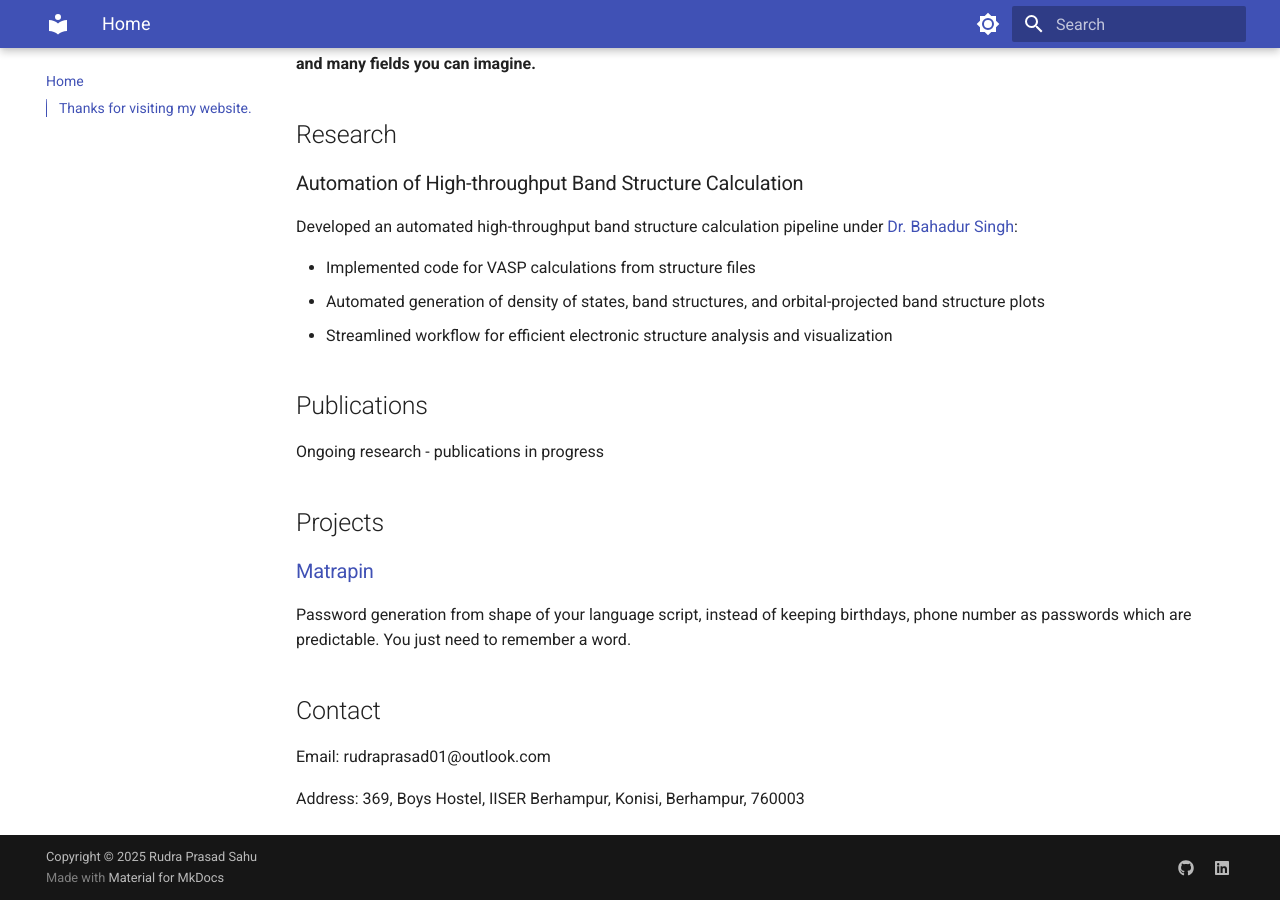
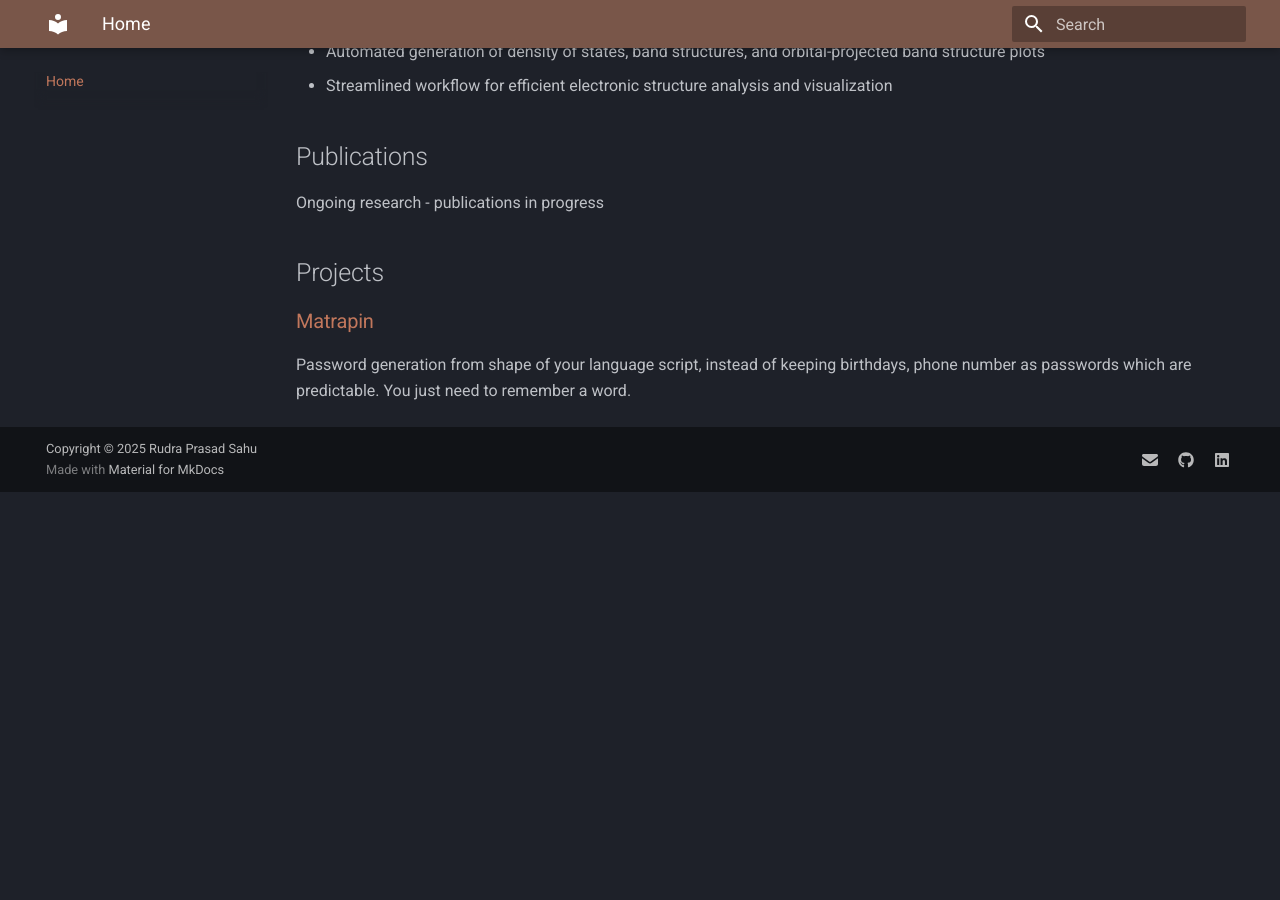
Before and after one commit to rudraprsd/rudraprsd.github.io, an MkDocs documentation site: the page built from docs/index.md, in a window 1280 px wide and 900 px high, scrolled down 701 px. Built offline with MkDocs 1.6.1 and Material for MkDocs 9.7.7, drawn with Linux system fonts in a browser that asks for light colours; after the commit the page ends 1193 px from its top, so only the background shows below that; some of the changed text lies outside the part shown.

Commit message:
GOT theme

```diff
--- a/docs/index.md
+++ b/docs/index.md
@@ -1,11 +1,14 @@
-# Work in Progress.
-### Thanks for visiting my website.
+# Winter is coming.
 
-<p style="text-align: center;">
+<!-- <p style="text-align: center;">
   <img src="assets/profile_img.jpg" alt="Profile image of Rudra Prasad Sahu" width="180">
-</p>
+</p> -->
+
+<img src="assets/dragon_1.png" alt="Dragon Sticker" style="width:350px; float:right; margin-top:-30px; margin-right:-20px; position:relative; z-index:5;" />
+
 # Rudra Prasad Sahu
 BS-MS 5th Year, Physics and Computer Science
+
 
 ## About
 
@@ -24,13 +27,14 @@ Developed an automated high-throughput band structure calculation pipeline under
 
 Ongoing research - publications in progress
 
+<!-- <div style="float: right; width: 320px; margin: 0 0 10px 20px;">
+  <img src="assets/dragon_1.png" alt="Dragon" style="width: 100%; border-radius: 8px;" />
+</div> -->
 ## Projects
 
 ### [Matrapin](https://matrapin.netlify.app/)
 Password generation from shape of your language script, instead of keeping birthdays, phone number as passwords which are predictable. You just need to remember a word.
 
-## Contact
-
-Email: rudraprasad01@outlook.com
-
-Address: 369, Boys Hostel, IISER Berhampur, Konisi, Berhampur, 760003
+<!-- <div class="footer-banner">
+  <img src="assets/dra_gon.png" alt="Dragon Banner" />
+</div> -->
--- a/mkdocs.yml
+++ b/mkdocs.yml
@@ -3,18 +3,13 @@ site_url: https://rudraprsd.github.io/
 theme:
   name: material
   palette:
+    primary: brown
+    accent: amber
+    scheme: slate
+  font:
+    text: Roboto
+    code: Roboto Mono
 
-    # Palette toggle for light mode
-    - scheme: default
-      toggle:
-        icon: material/brightness-7
-        name: Switch to dark mode
-
-    # Palette toggle for dark mode
-    - scheme: slate
-      toggle:
-        icon: material/brightness-4
-        name: Switch to light mode
   features:
     - navigation.instant
     - navigation.instant.progress
@@ -54,6 +49,8 @@ nav:
 
 extra:
   social:
+    - icon: fontawesome/solid/envelope
+      link: mailto:rudraprasad01@outlook.com
     - icon: fontawesome/brands/github
       link: https://github.com/rudraprsd
     - icon: fontawesome/brands/linkedin
```
Also changed, not shown: docs/assets/dragon_1.png (added), 2 other files.
